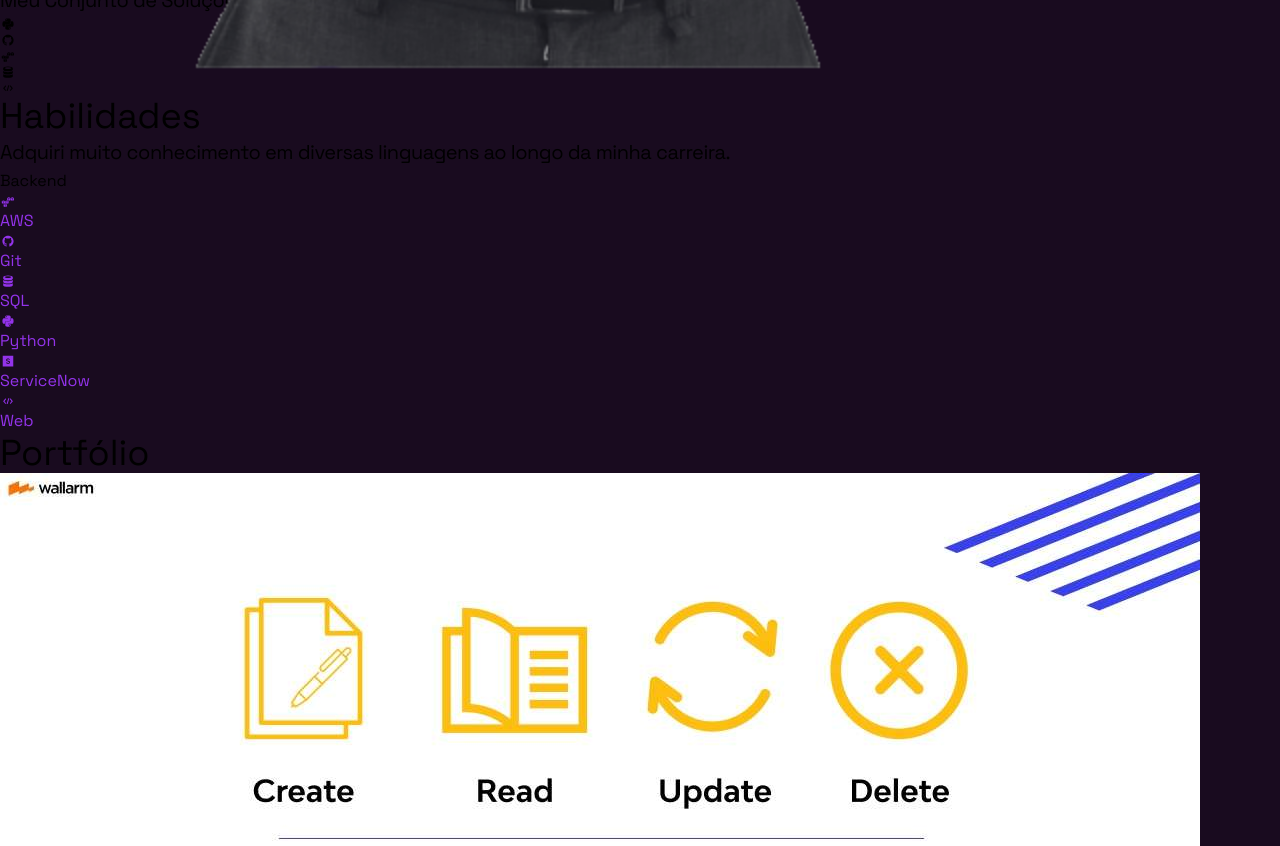
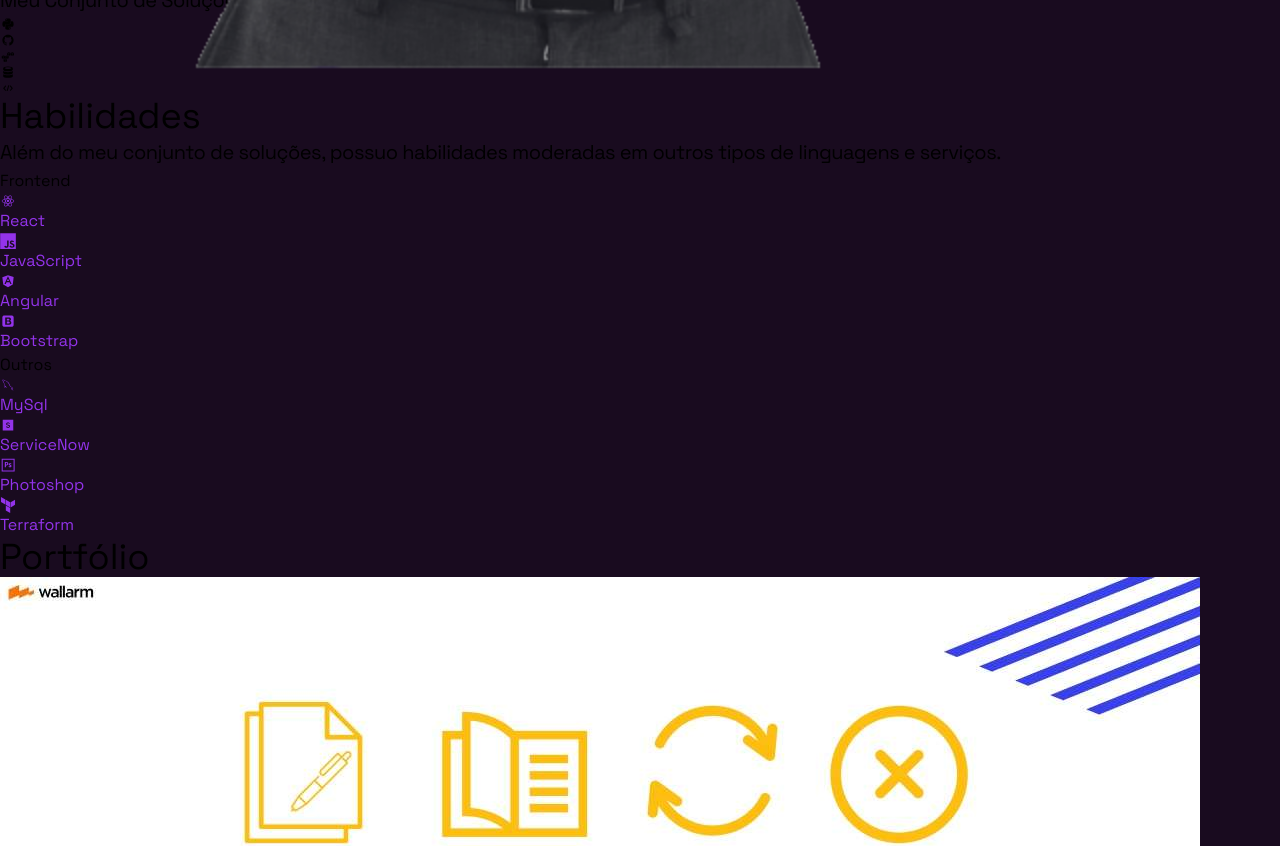
Before and after one commit to cadimaze/Portfolio, a React (Vite) app: page / in a window 1280 px wide. Shown: the part 1520-2366 px from the top of the page. Built offline with nearby package versions, Linux system fonts and the light colour scheme.

Commit message:
some changes

```diff
--- a/src/components/Contact.jsx
+++ b/src/components/Contact.jsx
@@ -9,7 +9,7 @@
                 <div className="text-gray-300 my-3">
                     <h3 className="text-4xl font-semibold mb-5">Sobre <span>Mim</span></h3>
                     <p className="text-justify leading-7 w-11/12 mx-auto">
-                    Guilherme Cadima, 23 anos, moro em São Paulo Capital. Desenvolvedor de Software em formação pela Universidade Paulista.
+                    Guilherme Cadima, 24 anos, moro em São Paulo, Capital. Desenvolvedor de Software em formação pela Universidade Paulista.
 Sou apaixonado por aprendizado, animais, Super-Heróis, RPG de Mesa e me considero um amante do Cinema, meu livro preferido é “A Arte da Guerra” de Sun Tzu.
                     </p>
                 </div>
--- a/src/components/Navbar.jsx
+++ b/src/components/Navbar.jsx
@@ -39,7 +39,7 @@
             <a href="#">G.Cadima</a>
 
             <ul className='hidden md:flex gap-12 z-10 cursor-pointer'>
-                <li><Link to="skills" smooth={true} offset={50} duration={500}>Sobre mim</Link></li>
+                <li><Link to="skills" smooth={true} offset={50} duration={500}>Habilidades</Link></li>
                 <li><Link to="portfolio" smooth={true} offset={50} duration={500}>Portfólio</Link></li>
                 <li><Link to="contact" smooth={true} offset={50} duration={500}>Contato</Link></li>
             </ul>
@@ -55,7 +55,7 @@
             className='fixed left-0 top-0 w-full min-h-screen bg-gray-900 z-40'
             >
                 <ul className='font-semibold text-4xl space-y-8 mt-24 text-center'>
-                    <li><Link to="skills" onClick={closeNav} smooth={true} offset={50} duration={500}>Sobre mim</Link></li>
+                    <li><Link to="skills" onClick={closeNav} smooth={true} offset={50} duration={500}>Habilidades</Link></li>
                     <li><Link to="portfolio" onClick={closeNav} smooth={true} offset={50} duration={500}>Portfólio</Link></li>
                     <li><Link to="contact" onClick={closeNav} smooth={true} offset={50} duration={500}>Contato</Link></li>
                 </ul>
--- a/src/components/Skills.jsx
+++ b/src/components/Skills.jsx
@@ -1,23 +1,32 @@
 import {
-  DiAws,
-  DiPython,
-  DiGithubBadge,
-  DiDatabase,
-  DiCode,
   DiSublime,
+  DiMysql,
+  DiAngularSimple,
+  DiReact,
+  DiBootstrap,
+  DiJsBadge,
+  DiPhotoshop,
 } from "react-icons/di"
 import Reveal from "./Reveal"
+import { SiTerraform } from "react-icons/si"
 
 const skills = [
     {
-      category: 'Backend',
+    category: 'Frontend',
+    technologies: [
+      { name: 'React', icon: <DiReact className='text-blue-600' /> },
+      { name: 'JavaScript', icon: <DiJsBadge className='text-yellow-600' /> },
+      { name: 'Angular', icon: <DiAngularSimple className='text-red-600' /> },
+      { name: 'Bootstrap', icon: <DiBootstrap className='text-green-500' /> },
+    ],
+    },
+    {
+      category: 'Outros',
       technologies: [
-        { name: 'AWS', icon: <DiAws className='text-orange-600' /> },
-        { name: 'Git', icon: <DiGithubBadge className='text-white' /> },
-        { name: 'SQL', icon: <DiDatabase className='text-yellow-600' /> },
-        { name: 'Python', icon: <DiPython className='text-orange-600' /> },
-        { name: 'ServiceNow', icon: <DiSublime className='text-blue-500' /> },
-        { name: 'Web', icon: <DiCode className='text-green-500' /> },
+        { name: 'MySql', icon: <DiMysql className='text-blue-600' /> },
+        { name: 'ServiceNow', icon: <DiSublime className='text-white' /> },
+        { name: 'Photoshop', icon: <DiPhotoshop className='text-blue-500' /> },
+        { name: 'Terraform', icon: <SiTerraform className='text-blue-500' /> },
       ],
     },
   ]
@@ -28,7 +37,7 @@
         <Reveal>
         <h2 className="text-3xl font-bold mb-4 text-center">Habilidades</h2>
         <p className="text-center mb-8">
-            Adquiri muito conhecimento em diversas linguagens ao longo da minha carreira.
+            Além do meu conjunto de soluções, possuo habilidades moderadas em outros tipos de linguagens e serviços.
         </p>
 
         <div className="flex flex-col md:flex-row justify-center space-y-8 md:space-y-0 md:space-x-8
```
Also changed, not shown: src/components/Portfolio.jsx (+11 -0 lines).
